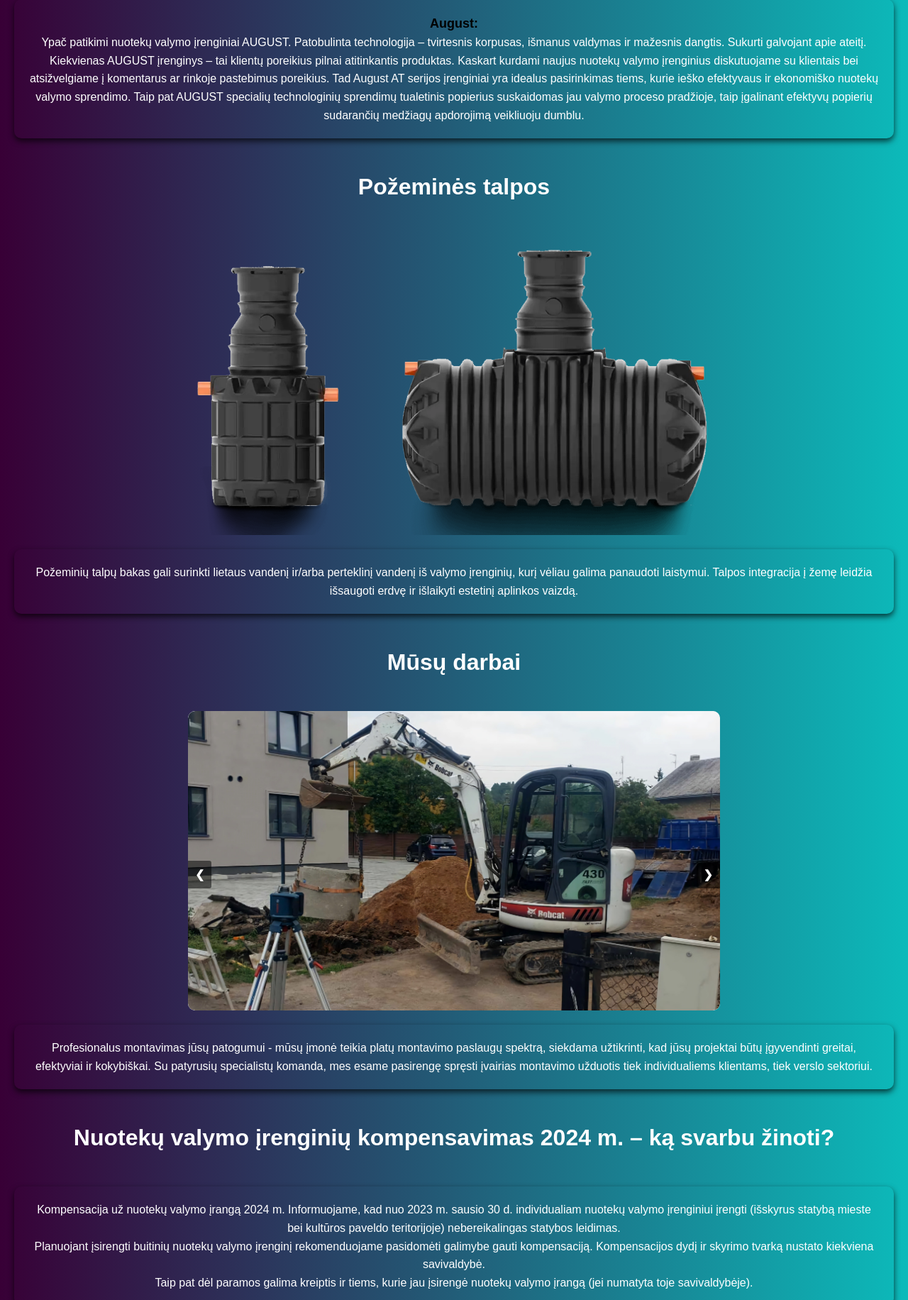
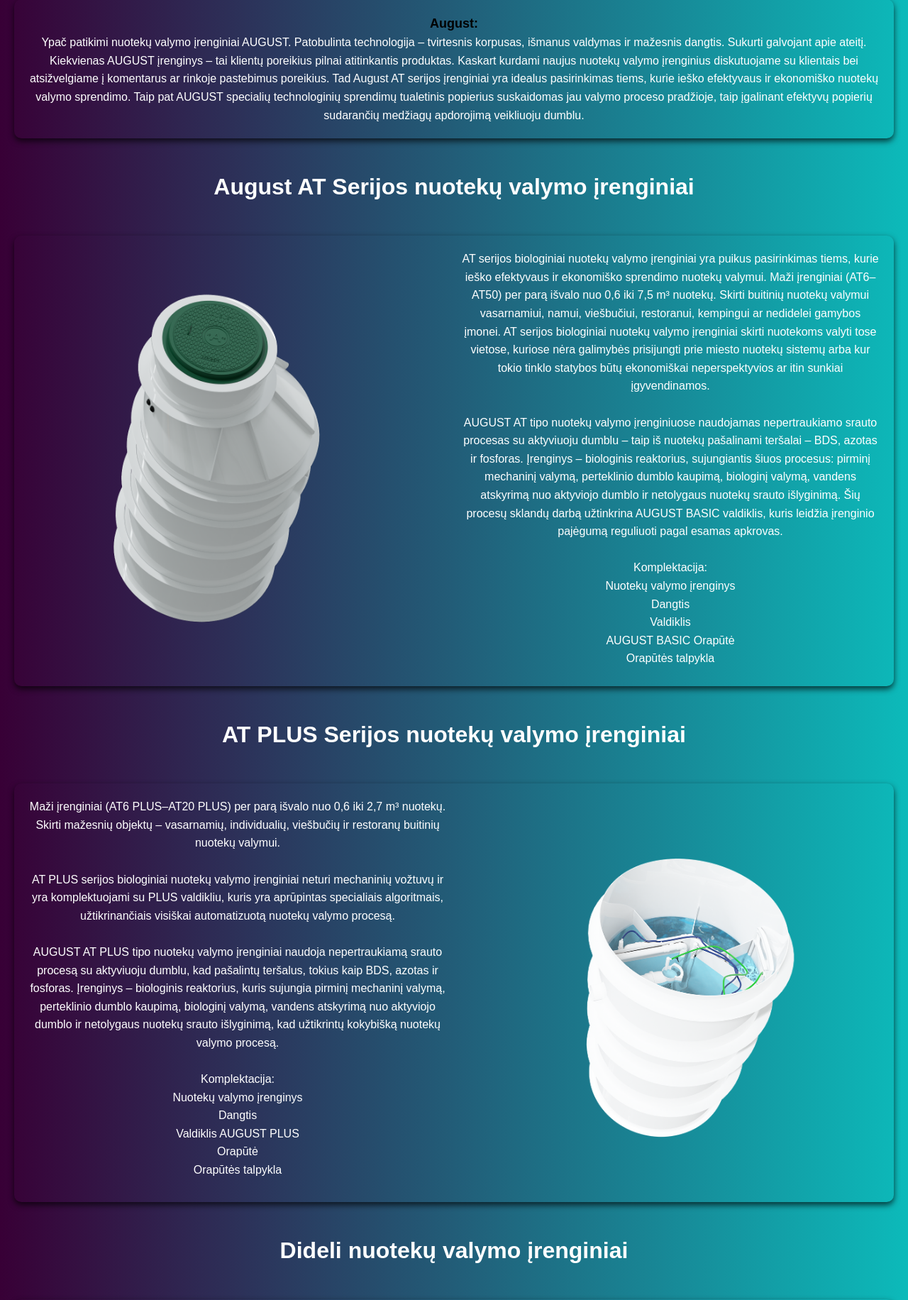
Before and after one commit to EgidijusJakimovas/kasta.lt, a PHP site: page / in a window 1280 px wide. Shown: the part 1185-3017 px from the top of the page at 71% size. Run offline with PHP 8.4, Linux system fonts and the light colour scheme; some libraries are stand-ins or nearby versions.

Commit message:
added august info

```diff
--- a/wastewater_treatment_systems.css
+++ b/wastewater_treatment_systems.css
@@ -128,6 +128,33 @@ nav ul li a:hover {
 .custom-img {
   width: 100%;
   max-width: 750px;
+  height: auto;
+  border-radius: 10px;
+  margin: 20px auto;
+  display: block;
+}
+
+.custom-img2 {
+  width: 100%;
+  max-width: 350px;
+  height: auto;
+  border-radius: 10px;
+  display: block;
+  margin: 50px 100px; /* Add vertical margin */
+}
+
+.custom-img3 {
+  width: 100%;
+  max-width: 450px;
+  height: auto;
+  border-radius: 10px;
+  margin: 50px auto;
+  display: block;
+}
+
+.custom-img4 {
+  width: 100%;
+  max-width: 300px;
   height: auto;
   border-radius: 10px;
   margin: 20px auto;
--- a/wastewater_treatment_systems.html
+++ b/wastewater_treatment_systems.html
@@ -46,7 +46,7 @@
     </div>
 
     <!-- August section -->
-    <h1 id="product">Nuotekų valymo įrenginiai</h1>
+    <h1>Nuotekų valymo įrenginiai</h1>
     <div class="image">
       <img
         src="/images/459755603_122111512124499503_5147196872499447465_n.png"
@@ -77,9 +77,111 @@
       </p>
     </div>
 
+    <h1 id="product">August AT Serijos nuotekų valymo įrenginiai</h1>
+    <div class="description">
+      <div>
+        <img class="custom-img2" src="images/Agust AT.png" alt="August AT" />
+      </div>
+      <p>
+        AT serijos biologiniai nuotekų valymo įrenginiai yra puikus pasirinkimas
+        tiems, kurie ieško efektyvaus ir ekonomiško sprendimo nuotekų valymui.
+        Maži įrenginiai (AT6–AT50) per parą išvalo nuo 0,6 iki 7,5 m³ nuotekų.
+        Skirti buitinių nuotekų valymui vasarnamiui, namui, viešbučiui,
+        restoranui, kempingui ar nedidelei gamybos įmonei. AT serijos
+        biologiniai nuotekų valymo įrenginiai skirti nuotekoms valyti tose
+        vietose, kuriose nėra galimybės prisijungti prie miesto nuotekų sistemų
+        arba kur tokio tinklo statybos būtų ekonomiškai neperspektyvios ar itin
+        sunkiai įgyvendinamos. <br /><br />
+        AUGUST AT tipo nuotekų valymo įrenginiuose naudojamas nepertraukiamo
+        srauto procesas su aktyviuoju dumblu – taip iš nuotekų pašalinami
+        teršalai – BDS, azotas ir fosforas. Įrenginys – biologinis reaktorius,
+        sujungiantis šiuos procesus: pirminį mechaninį valymą, perteklinio
+        dumblo kaupimą, biologinį valymą, vandens atskyrimą nuo aktyviojo dumblo
+        ir netolygaus nuotekų srauto išlyginimą. Šių procesų sklandų darbą
+        užtinkrina AUGUST BASIC valdiklis, kuris leidžia įrenginio pajėgumą
+        reguliuoti pagal esamas apkrovas.
+        <br /><br />
+        Komplektacija:
+        <br />
+        Nuotekų valymo įrenginys
+        <br />
+        Dangtis
+        <br />
+        Valdiklis
+        <br />
+        AUGUST BASIC Orapūtė
+        <br />
+        Orapūtės talpykla
+      </p>
+    </div>
+
+    <h1>AT PLUS Serijos nuotekų valymo įrenginiai</h1>
+    <div class="description">
+      <p>
+        Maži įrenginiai (AT6 PLUS–AT20 PLUS) per parą išvalo nuo 0,6 iki 2,7 m³
+        nuotekų. Skirti mažesnių objektų – vasarnamių, individualių, viešbučių
+        ir restoranų buitinių nuotekų valymui. <br /><br />
+        AT PLUS serijos biologiniai nuotekų valymo įrenginiai neturi mechaninių
+        vožtuvų ir yra komplektuojami su PLUS valdikliu, kuris yra aprūpintas
+        specialiais algoritmais, užtikrinančiais visiškai automatizuotą nuotekų
+        valymo procesą. <br /><br />
+        AUGUST AT PLUS tipo nuotekų valymo įrenginiai naudoja nepertraukiamą
+        srauto procesą su aktyviuoju dumblu, kad pašalintų teršalus, tokius kaip
+        BDS, azotas ir fosforas. Įrenginys – biologinis reaktorius, kuris
+        sujungia pirminį mechaninį valymą, perteklinio dumblo kaupimą, biologinį
+        valymą, vandens atskyrimą nuo aktyviojo dumblo ir netolygaus nuotekų
+        srauto išlyginimą, kad užtikrintų kokybišką nuotekų valymo procesą.
+        <br /><br />
+        Komplektacija:
+        <br />
+        Nuotekų valymo įrenginys
+        <br />
+        Dangtis
+        <br />
+        Valdiklis AUGUST PLUS
+        <br />
+        Orapūtė
+        <br />
+        Orapūtės talpykla
+      </p>
+      <div>
+        <img
+          class="custom-img3"
+          src="images/August AT_PLUS.png"
+          alt="August AT" />
+      </div>
+    </div>
+
+    <h1>Dideli nuotekų valymo įrenginiai</h1>
+    <div class="description">
+      <div>
+        <img
+          class="custom-img4"
+          src="images/August AT_big.png"
+          alt="August AT" />
+      </div>
+      <p>
+        <br />
+        <br />
+        Dideli įrenginiai (AT75 – AT300) skirti pusiau ar visiškai
+        decentralizuotiems nuotekų valymo sprendimams įgyvendinti. Lygiagrečiai
+        įrengus keletą įrenginių, jų našumas gali būti iki 180 m³ per parą. Šie
+        nuotekų valymo įrenginiai puikiai tiks namų kvartalų, kaimelių,
+        restoranų, rekreacinės paskirties objektų ar gamyklų nuotekoms valyti.
+        <br /><br />
+        Komplektacija:
+        <br />
+        Nuotekų valymo įrenginys
+        <br />
+        Žalias dangtis
+        <br />
+        Orapūtė
+      </p>
+    </div>
+
     <!-- Underground tanks -->
     <h1>Požeminės talpos</h1>
-    <div class="image">
+    <div>
       <img
         src="/images/webpeditor_pozemines-talpos.webp"
         alt="Nuotekų valymo įrenginiai"
```
Also changed, not shown: images/Agust AT.png (added), images/August AT_PLUS.png (added), images/August AT_big.png (added).
